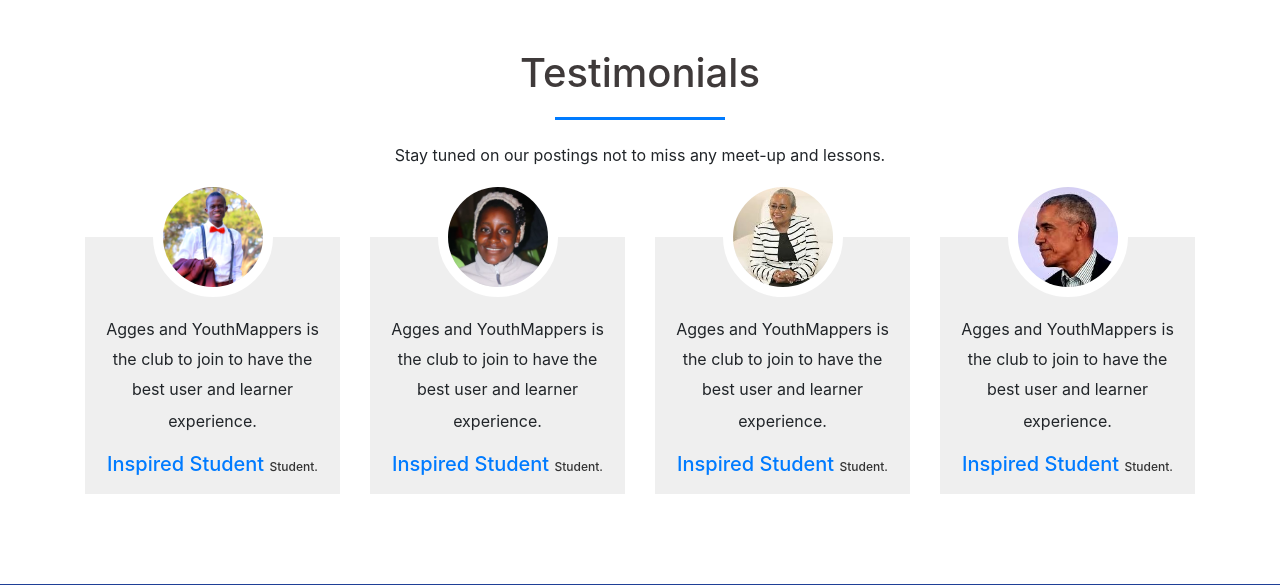
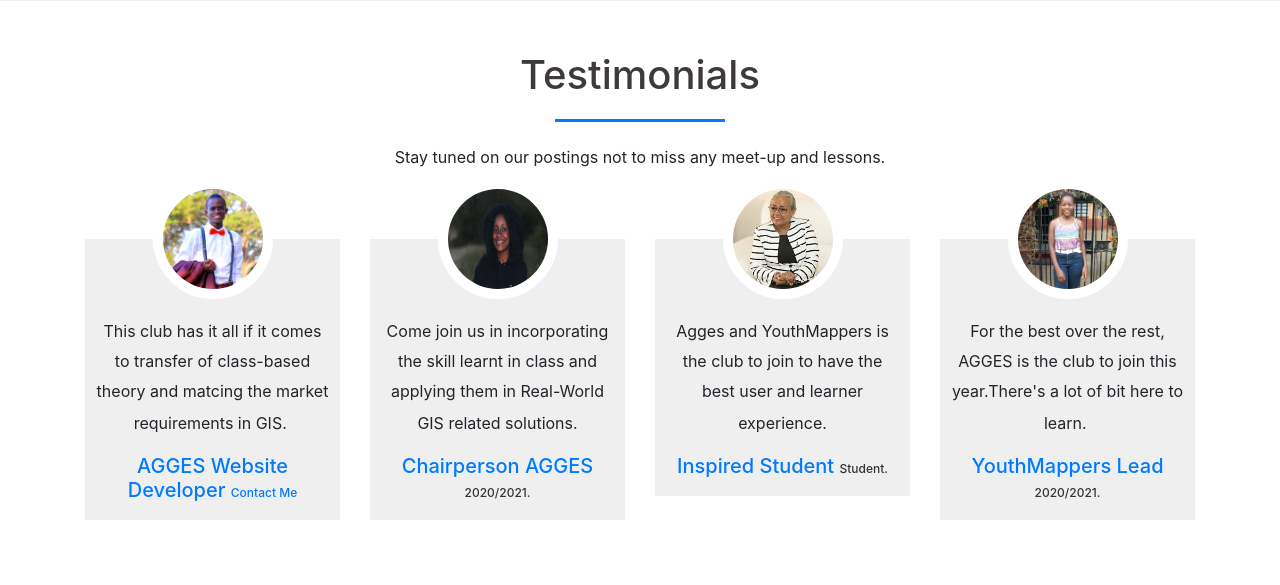
Before and after one commit to OkomoJacob/8d19d988d6f, a PHP site: page / in a window 1280 px wide. Shown: the part 3544-4129 px from the top of the page. Run offline with PHP 8.4, Linux system fonts and the light colour scheme; some libraries are stand-ins or nearby versions.

Commit message:
Added info from leaders

```diff
--- a/css/style.css
+++ b/css/style.css
@@ -213,11 +213,11 @@
     position: relative;
 }
 .profile-pic .img-box img{
-    filter: grayscale(1);
+    filter: grayscale(0);
     border-radius: 50%;
 }
 .profile-pic .img-box img:hover{
-    filter: grayscale(0);
+    filter: grayscale(1);
     cursor: pointer;
 }
 .profile-pic h2{
@@ -393,6 +393,7 @@
 a{
     text-decoration: none !important;
 }
+/* ------------Project end------------*/
 /* ------------Testimonials------------*/
 #testimonials{
     padding-top: 50px;
--- a/index.html
+++ b/index.html
@@ -229,7 +229,7 @@
   <div class="row">
     <div class="col-md-3 profile-pic text-center">
       <div class="img-box">
-        <img src="img/executives/eve_nyawira.png" class="img-responsive" alt="" height=183 width= 183>
+        <img src="img/executives/eve_nyawira.jpeg" class="img-responsive" alt="" height=185 width= 190>
         <ul>
           <!-- <a href="#"><li><i class="fa fa-facebook"></i></li></a> -->
           <a href="#"><li><i class="fa fa-twitter"></i></li></a>
@@ -271,7 +271,7 @@
         </div>
     <div class="col-md-3 profile-pic text-center">
       <div class="img-box">
-        <img src="img/executives/obama.jpeg" class="img-responsive" alt="" height=183 width= 183>
+        <img src="img/executives/ednah.jpg" class="img-responsive" alt="" height=183 width= 183>
         <ul>
           <!-- <a href="#"><li><i class="fa fa-facebook"></i></li></a> -->
           <a href="#"><li><i class="fa fa-twitter"></i></li></a>
@@ -376,17 +376,17 @@
       <div class="col-md-3 text-center">
         <div class="profile">
           <img src="img/testimonials/jacob_passport.png" class="user">
-          <blockquote>Agges and YouthMappers is the club to join to have the best
-            user and learner experience.</blockquote>
-             <h3>Inspired Student <span>Student. </span></h3>
+          <blockquote>This club has it all if it comes to transfer of class-based theory and
+            matcing the market requirements in GIS.
+            </blockquote>
+             <h3>AGGES Website Developer <span> <a href="https://www.okomojacob.herokuapp.com">Contact Me</a> </span></h3>
         </div>
       </div>
       <div class="col-md-3 text-center">
         <div class="profile">
-          <img src="img/testimonials/eve_nyawira.png" class="user">
-          <blockquote>Agges and YouthMappers is the club to join to have the best
-            user and learner experience.</blockquote>
-             <h3>Inspired Student <span>Student. </span></h3>
+          <img src="img/testimonials/eve_nyawira.jpeg" class="user">
+          <blockquote>Come join us in incorporating the skill learnt in class and applying them in Real-World GIS related solutions.</blockquote>
+             <h3>Chairperson AGGES <span>2020/2021. </span></h3>
         </div>
       </div>
       <div class="col-md-3 text-center">
@@ -399,10 +399,10 @@
       </div>
       <div class="col-md-3 text-center">
         <div class="profile">
-          <img src="img/testimonials/obama.jpeg" class="user">
-          <blockquote>Agges and YouthMappers is the club to join to have the best
-            user and learner experience.</blockquote>
-             <h3>Inspired Student <span>Student. </span></h3>
+          <img src="img/testimonials/ednah.jpg" class="user">
+          <blockquote>For the best over the rest, AGGES is the club to join this year.There's a lot of bit here to learn.
+          </blockquote>
+             <h3>YouthMappers Lead <span>2020/2021. </span></h3>
         </div>
       </div>
     </div>
```
Also changed, not shown: img/executives/ednah.jpg (added), img/executives/eve_nyawira.jpeg (added), img/executives/eve_nyawira.png (deleted), img/executives/maureen.jpg (added), img/testimonials/ednah.jpg (added), img/testimonials/eve_nyawira.jpeg (added), img/testimonials/eve_nyawira.png (deleted).
